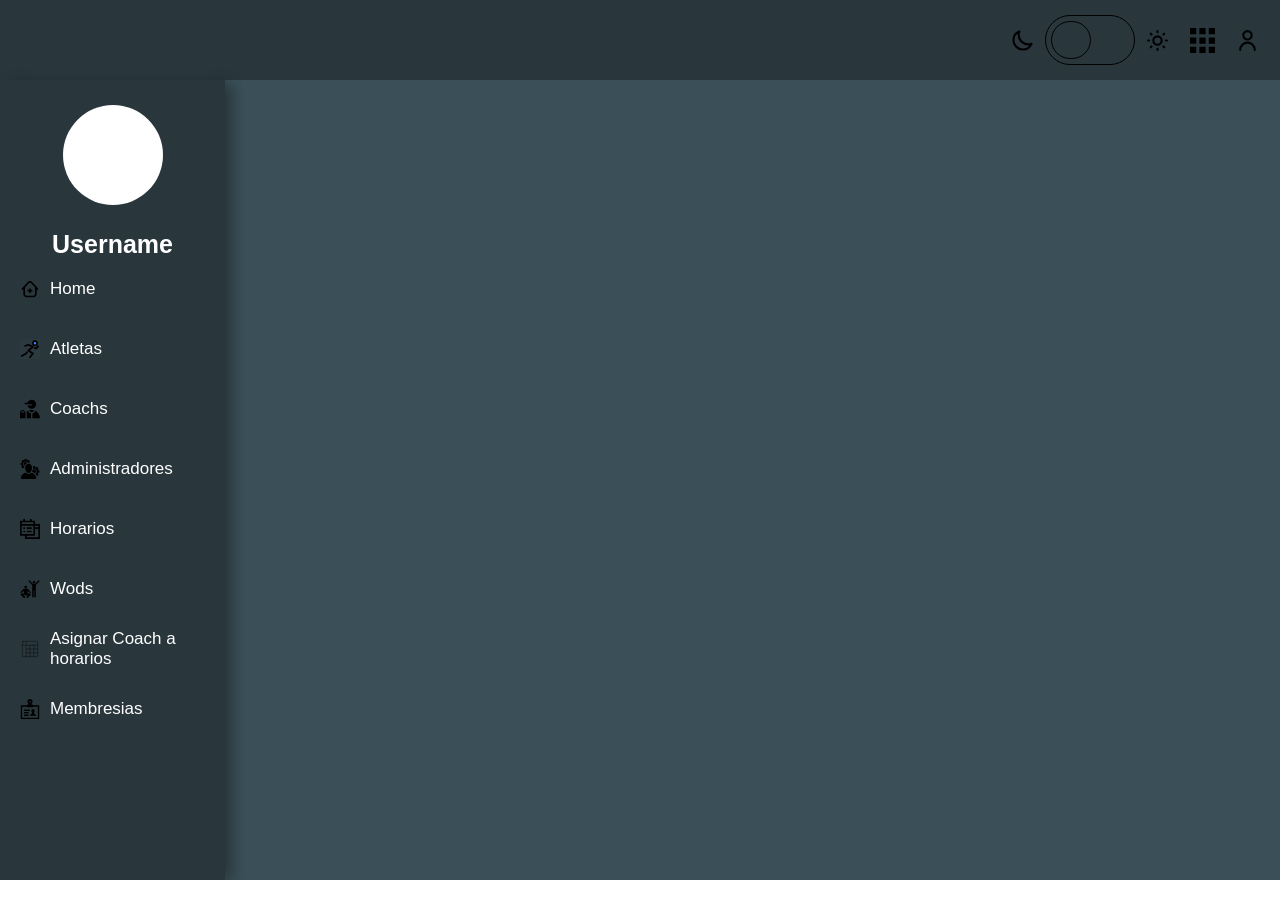
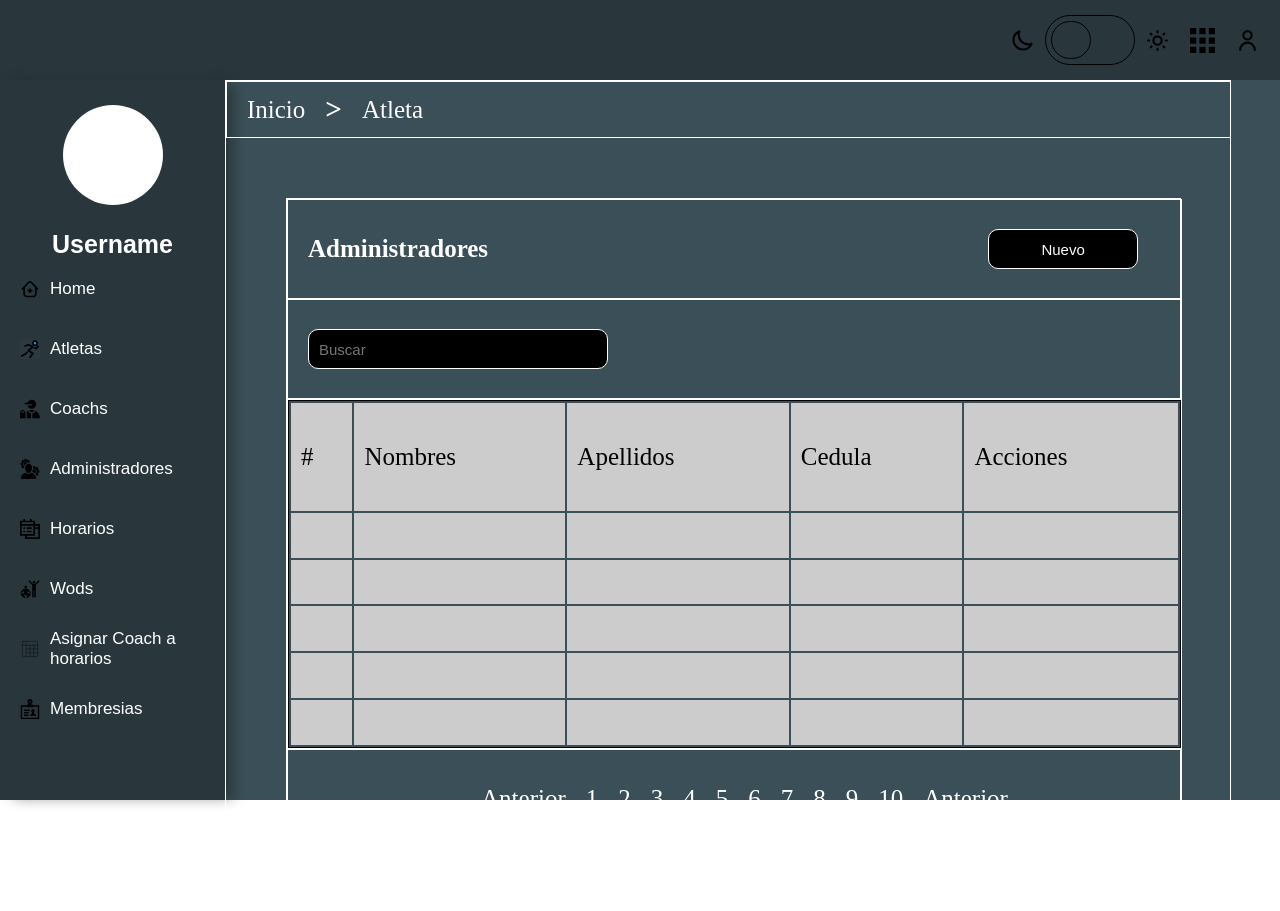
Before and after one commit to aoramas/frontcrossfit, an Angular app: page /atletas in a window 1280 px wide. Before the commit this address led to /. Before the commit the page ends 880 px from the top, so only its background shows below. Built offline with nearby package versions, Linux system fonts and the light colour scheme.

Commit message:
Avance 1 html y css Atletas

```diff
--- a/src/app/app-routing.module.ts
+++ b/src/app/app-routing.module.ts
@@ -4,6 +4,7 @@ import { HorariosComponent } from './pages/horarios/horarios.component';
 import { WodsComponent } from './pages/wods/wods.component';
 import { EjerciciosComponent } from './pages/ejercicios/ejercicios.component';
 import { HomeComponent } from './pages/home/home.component';
+import { AtletasComponent } from './pages/atletas/atletas.component';
 
 
 const routes: Routes = [
@@ -18,6 +19,9 @@ const routes: Routes = [
   },
   {
     path: 'ejercicios', component: EjerciciosComponent
+  },
+  {
+    path: 'atletas', component: AtletasComponent
   }
 ];
 
--- a/src/app/app.component.scss
+++ b/src/app/app.component.scss
@@ -1,6 +1,6 @@
 .body-content {
   width: 100vw;
-  height: 100vh;
+  height: 90vh;
 }
 
 .main-content {
--- a/src/app/app.module.ts
+++ b/src/app/app.module.ts
@@ -6,13 +6,15 @@ import { AppComponent } from './app.component';
 
 import { NavbarComponent } from './components/navbar/navbar.component';
 import { MenuComponent } from './components/menu/menu.component';
+import { AtletasComponent } from './pages/atletas/atletas.component';
 
 
 @NgModule({
   declarations: [
     AppComponent,
     NavbarComponent,
-    MenuComponent
+    MenuComponent,
+    AtletasComponent
   ],
   imports: [
     BrowserModule,
--- /dev/null
+++ b/src/app/pages/atletas/atletas.component.html
@@ -0,0 +1,76 @@
+<div class="containerGeneral">
+  <div class="Referencias">
+    <a href="">Inicio</a>
+    <h3>></h3>
+    <a href="">Atleta</a>
+  </div>
+  <div class="atletasContainer">
+    <div class="adminAndButtom">
+      <h1>Administradores</h1>
+      <button>Nuevo</button>
+    </div>
+    <div class="Search">
+      <input type="text" placeholder="Buscar">
+    </div>
+    <div class="tableName">
+      <table cols="5" rows="9">
+        <tr>
+          <td>#</td>
+          <td>Nombres</td>
+          <td>Apellidos</td>
+          <td>Cedula</td>
+          <td>Acciones</td>
+        </tr>
+        <tr>
+          <td></td>
+          <td></td>
+          <td></td>
+          <td></td>
+          <td></td>
+        </tr>
+        <tr>
+          <td></td>
+          <td></td>
+          <td></td>
+          <td></td>
+          <td></td>
+        </tr>
+        <tr>
+          <td></td>
+          <td></td>
+          <td></td>
+          <td></td>
+          <td></td>
+        </tr>
+        <tr>
+          <td></td>
+          <td></td>
+          <td></td>
+          <td></td>
+          <td></td>
+        </tr>
+        <tr>
+          <td></td>
+          <td></td>
+          <td></td>
+          <td></td>
+          <td></td>
+        </tr>
+      </table>
+    </div>
+    <div class="pages">
+      <a href=""> Anterior </a>
+      <a href=""> 1 </a>
+      <a href=""> 2 </a>
+      <a href=""> 3 </a>
+      <a href=""> 4 </a>
+      <a href=""> 5 </a>
+      <a href=""> 6 </a>
+      <a href=""> 7 </a>
+      <a href=""> 8 </a>
+      <a href=""> 9 </a>
+      <a href=""> 10 </a>
+      <a href=""> Anterior </a>
+    </div>
+  </div>
+</div>
--- /dev/null
+++ b/src/app/pages/atletas/atletas.component.scss
@@ -0,0 +1,112 @@
+.containerGeneral{
+  display: flex;
+  flex-direction: column;
+  margin: 0;
+  padding: 0;
+  width: 1006px;
+  height: 831px;
+  border: 1px solid white;
+  font-size: 25px;
+  .Referencias{
+    display: flex;
+    align-items: center;
+    width: 1005px;
+    height: 75px;
+    border: 1px solid white;
+    padding: 0;
+    a{
+      text-decoration: none;
+      color: white;
+      margin-left: 20px;
+    }
+    h3{
+      text-decoration: none;
+      color: white;
+      margin-left: 20px;
+    }
+  }
+  .atletasContainer{
+    display: flex;
+    flex-direction: column;
+    margin: 60px 60px 60px 60px;
+    width: 895px;
+    height: 825px;
+    border: 1px solid white;
+    .adminAndButtom{
+      display: flex;
+      align-items: center;
+      width: 895px;
+      height: 100px;
+      border: 1px solid white;
+      h1{
+        margin-left: 20px;
+        padding: 0;
+        font-size: 25px;
+        color: white;
+      }
+      button{
+        margin-left: 500px;
+        width: 150px;
+        height: 40px;
+        border-radius: 10px;
+        border: 1px solid white;
+        background-color: black;
+        color: white;
+        font-size: 15px;
+        cursor: pointer;
+      }
+    }
+    .Search{
+      display: flex;
+      align-items: center;
+      width: 895px;
+      height: 100px;
+      border: 1px solid white;
+      input{
+        margin-left: 20px;
+        width: 300px;
+        height: 40px;
+        border-radius: 10px;
+        border: 1px solid white;
+        background-color: black;
+        color: white;
+        font-size: 15px;
+        padding-left: 10px;
+      }
+    }
+    .tableName{
+      display: flex;
+      align-items: center;
+      width: 895px;
+      height: 350px;
+      border: 1px solid white;
+      table {
+        border: 1px solid black;
+        width: 100%;
+        height: 100%;
+      }
+
+      tr {
+        background-color: #ccc;
+      }
+
+      td {
+        padding: 10px;
+      }
+    }
+    .pages{
+      display: flex;
+      flex-direction: row;
+      align-items:center;
+      justify-content: center;
+      width: 895px;
+      height: 100px;
+      border: 1px solid white;
+      a{
+        text-decoration: none;
+        color: white;
+        margin-left: 20px;
+      }
+    }
+  }
+}
```
Also changed, not shown: src/app/pages/atletas/atletas.component.ts (added, +10 -0 lines), 1 other file (tests, documents, lock files or other folders).
